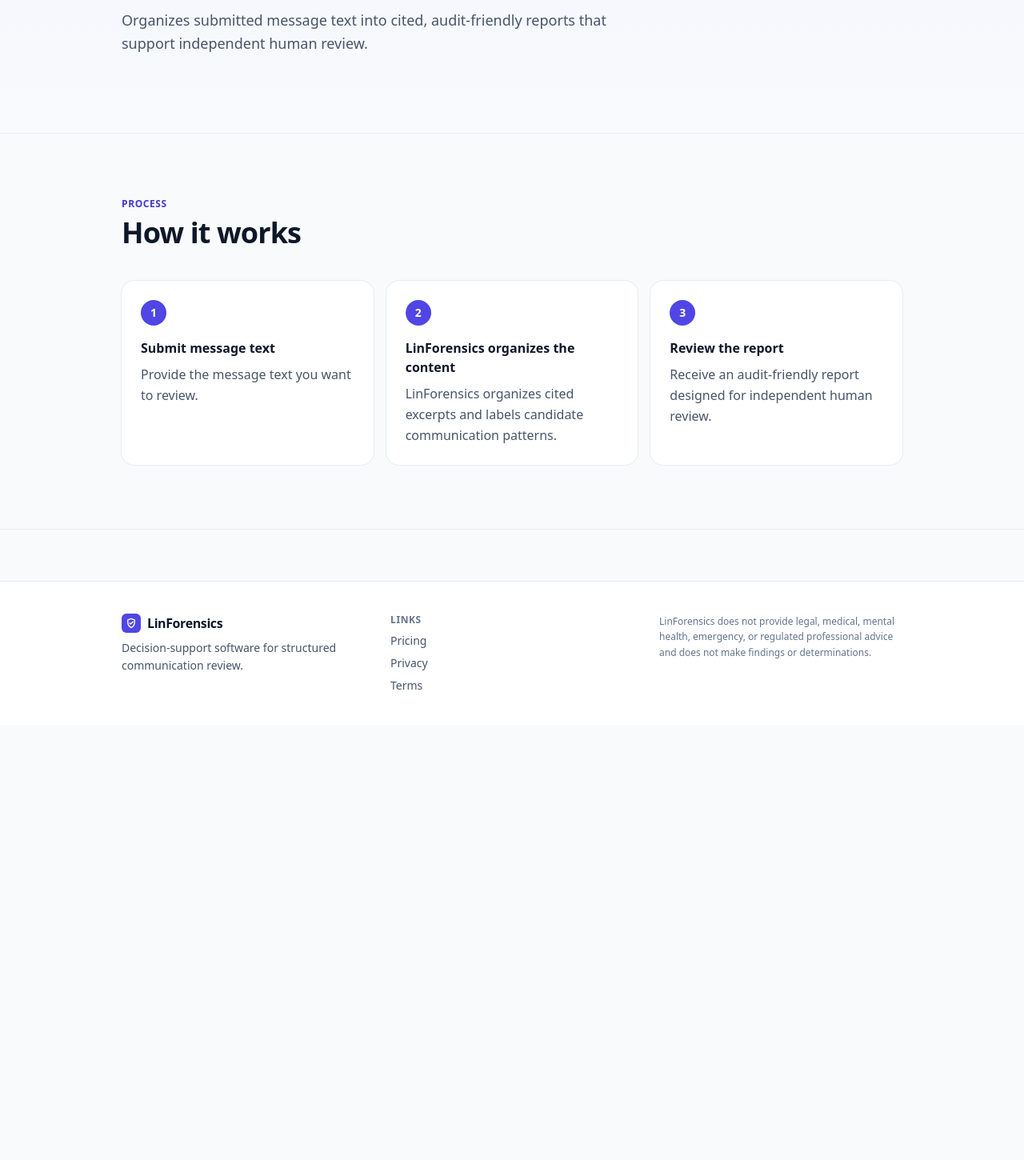
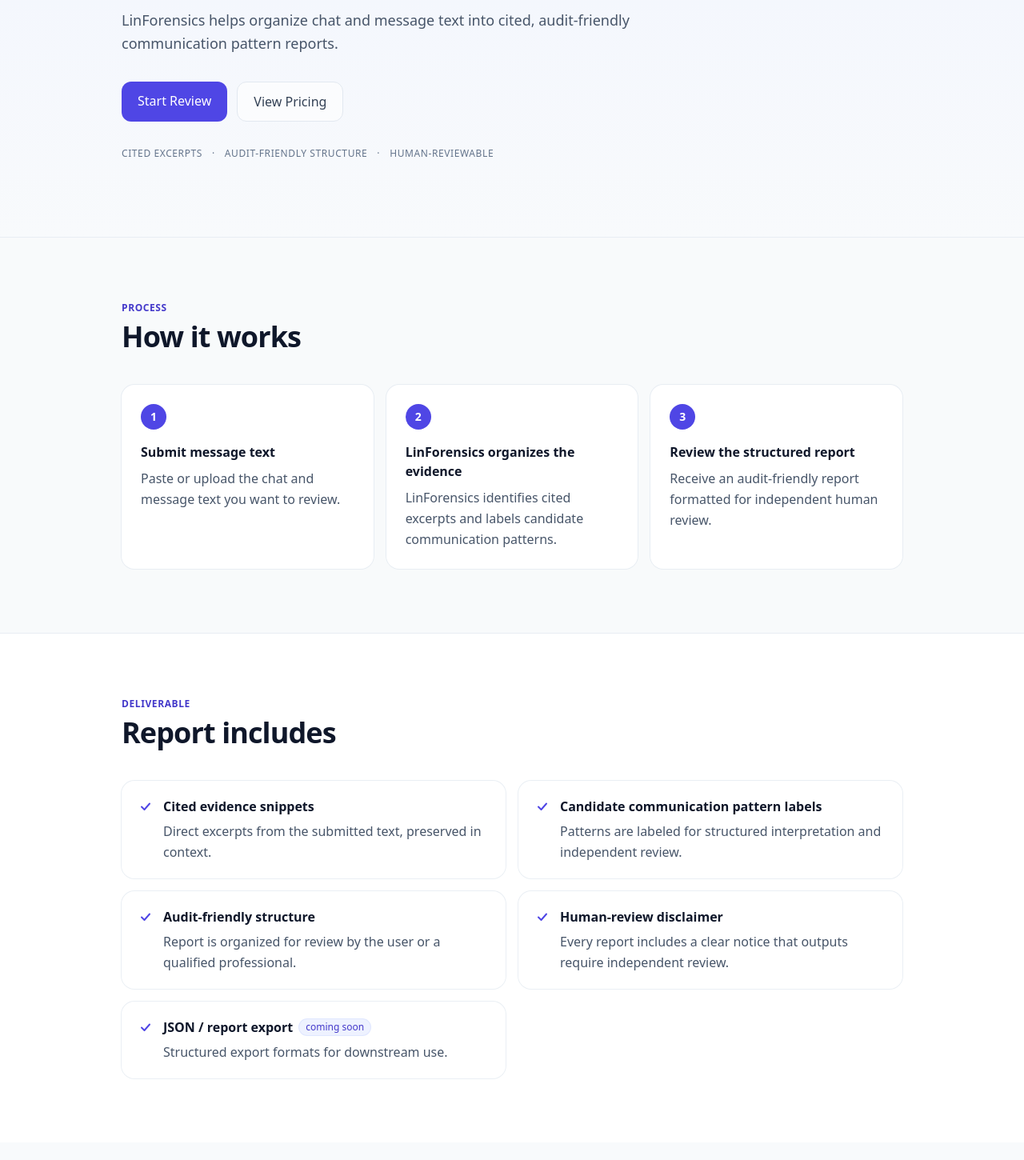
Before and after one commit to MeLinResearch/LinFrontend, a React (Vite) app: page / in a window 1280 px wide. Shown: the part 400-1850 px from the top of the page at 80% size. Before the commit the page ends 1307 px from the top, so only its background shows below. Built offline with nearby package versions, Linux system fonts and the light colour scheme.

Commit message:
Fix PR #4 targeted workflow and legal copy restores

```diff
--- a/src/main.jsx
+++ b/src/main.jsx
@@ -39,11 +39,18 @@
             <Link to="/pricing" className="text-slate-600 hover:text-slate-900 transition-colors">Pricing</Link>
             <Link to="/privacy" className="text-slate-600 hover:text-slate-900 transition-colors">Privacy</Link>
             <Link to="/terms" className="text-slate-600 hover:text-slate-900 transition-colors">Terms</Link>
-            <Link to="/pricing" className="inline-flex items-center rounded-xl bg-indigo-600 hover:bg-indigo-700 text-white px-4 py-2 text-sm font-medium transition-colors">Start Review</Link>
+            <Link
+              to="/pricing"
+              className="inline-flex items-center rounded-xl bg-indigo-600 hover:bg-indigo-700 text-white px-4 py-2 text-sm font-medium transition-colors focus-visible:outline-none focus-visible:ring-2 focus-visible:ring-indigo-500 focus-visible:ring-offset-2"
+            >
+              Start Review
+            </Link>
           </div>
         </nav>
       </header>
+
       <main className="flex-1">{children}</main>
+
       <footer className="border-t border-slate-200 bg-white mt-16">
         <div className="max-w-5xl mx-auto px-6 py-10 grid gap-8 md:grid-cols-3">
           <div className="space-y-2">
@@ -53,7 +60,9 @@
               </span>
               <p className="text-base font-semibold tracking-tight">LinForensics</p>
             </div>
-            <p className="text-sm text-slate-600 leading-relaxed">Decision-support software for structured communication review.</p>
+            <p className="text-sm text-slate-600 leading-relaxed">
+              Decision-support software for structured communication review.
+            </p>
           </div>
           <div className="flex flex-col gap-2 text-sm">
             <p className="text-xs font-semibold uppercase tracking-wider text-slate-500">Links</p>
@@ -61,7 +70,9 @@
             <Link to="/privacy" className="text-slate-600 hover:text-slate-900 transition-colors">Privacy</Link>
             <Link to="/terms" className="text-slate-600 hover:text-slate-900 transition-colors">Terms</Link>
           </div>
-          <p className="text-xs text-slate-500 leading-relaxed">LinForensics does not provide legal, medical, mental health, emergency, or regulated professional advice and does not make findings or determinations.</p>
+          <p className="text-xs text-slate-500 leading-relaxed">
+            LinForensics does not provide legal, medical, mental health, emergency, or regulated professional advice, and does not make findings or determinations.
+          </p>
         </div>
       </footer>
     </div>
@@ -70,28 +81,58 @@
 
 function HomePage() {
   const steps = [
-    ['Submit message text', 'Provide the message text you want to review.'],
-    ['LinForensics organizes the content', 'LinForensics organizes cited excerpts and labels candidate communication patterns.'],
-    ['Review the report', 'Receive an audit-friendly report designed for independent human review.'],
+    ['Submit message text', 'Paste or upload the chat and message text you want to review.'],
+    ['LinForensics organizes the evidence', 'LinForensics identifies cited excerpts and labels candidate communication patterns.'],
+    ['Review the structured report', 'Receive an audit-friendly report formatted for independent human review.'],
   ];
 
   return (
     <Layout>
-      <section className="bg-gradient-to-b from-white via-indigo-50/40 to-slate-50">
+            <section className="bg-gradient-to-b from-white via-indigo-50/40 to-slate-50">
         <div className="max-w-5xl mx-auto px-6 py-20 md:py-24">
-          <span className="inline-flex items-center rounded-full bg-indigo-50 text-indigo-700 text-xs font-medium uppercase tracking-wider px-3 py-1 ring-1 ring-indigo-100">Decision-support software</span>
-          <h1 className="mt-5 text-4xl md:text-6xl font-semibold tracking-tight leading-[1.05] text-slate-900 max-w-3xl text-balance">Structured communication review reports for human review</h1>
-          <p className="mt-5 text-lg text-slate-600 max-w-2xl leading-relaxed">Organizes submitted message text into cited, audit-friendly reports that support independent human review.</p>
+          <span className="inline-flex items-center rounded-full bg-indigo-50 text-indigo-700 text-xs font-medium uppercase tracking-wider px-3 py-1 ring-1 ring-indigo-100">
+            Decision-support software
+          </span>
+          <h1 className="mt-5 text-4xl md:text-6xl font-semibold tracking-tight leading-[1.05] text-slate-900 max-w-3xl text-balance">
+            Structured communication review reports for human review
+          </h1>
+          <p className="mt-5 text-lg text-slate-600 max-w-2xl leading-relaxed">
+            LinForensics helps organize chat and message text into cited, audit-friendly communication pattern reports.
+          </p>
+          <div className="mt-8 flex flex-wrap gap-3">
+            <Link
+              to="/pricing"
+              className="rounded-xl bg-indigo-600 hover:bg-indigo-700 text-white px-5 py-3 font-medium transition-colors focus-visible:outline-none focus-visible:ring-2 focus-visible:ring-indigo-500 focus-visible:ring-offset-2"
+            >
+              Start Review
+            </Link>
+            <Link
+              to="/pricing"
+              className="rounded-xl border border-slate-200 bg-white/60 hover:bg-white hover:border-slate-300 px-5 py-3 font-medium text-slate-700 transition-colors focus-visible:outline-none focus-visible:ring-2 focus-visible:ring-indigo-500 focus-visible:ring-offset-2"
+            >
+              View Pricing
+            </Link>
+          </div>
+          <div className="mt-8 flex flex-wrap items-center gap-x-3 gap-y-2 text-xs uppercase tracking-wider text-slate-500">
+            <span>Cited excerpts</span>
+            <span aria-hidden="true">·</span>
+            <span>Audit-friendly structure</span>
+            <span aria-hidden="true">·</span>
+            <span>Human-reviewable</span>
+          </div>
         </div>
       </section>
-      <section className="bg-slate-50/60 border-y border-slate-200/70">
+
+            <section className="bg-slate-50/60 border-y border-slate-200/70">
         <div className="max-w-5xl mx-auto px-6 py-16 md:py-20">
           <Eyebrow>Process</Eyebrow>
           <h2 className="mt-2 text-3xl md:text-4xl font-semibold tracking-tight text-slate-900">How it works</h2>
           <div className="mt-10 grid gap-4 md:grid-cols-3">
             {steps.map(([title, body], i) => (
               <article key={title} className="rounded-2xl bg-white p-6 ring-1 ring-slate-200/70 h-full flex flex-col">
-                <div className="flex h-8 w-8 items-center justify-center rounded-full bg-indigo-600 text-white text-sm font-semibold mb-4">{i + 1}</div>
+                <div className="flex h-8 w-8 items-center justify-center rounded-full bg-indigo-600 text-white text-sm font-semibold mb-4">
+                  {i + 1}
+                </div>
                 <h3 className="font-semibold text-slate-900">{title}</h3>
                 <p className="mt-2 text-slate-600 leading-relaxed">{body}</p>
               </article>
@@ -99,12 +140,51 @@
           </div>
         </div>
       </section>
+
+            <section className="bg-white">
+        <div className="max-w-5xl mx-auto px-6 py-16 md:py-20">
+          <Eyebrow>Deliverable</Eyebrow>
+          <h2 className="mt-2 text-3xl md:text-4xl font-semibold tracking-tight text-slate-900">Report includes</h2>
+          <div className="mt-10 grid gap-4 md:grid-cols-2">
+            <Feature title="Cited evidence snippets" body="Direct excerpts from the submitted text, preserved in context." />
+            <Feature title="Candidate communication pattern labels" body="Patterns are labeled for structured interpretation and independent review." />
+            <Feature title="Audit-friendly structure" body="Report is organized for review by the user or a qualified professional." />
+            <Feature title="Human-review disclaimer" body="Every report includes a clear notice that outputs require independent review." />
+            <Feature title="JSON / report export" body="Structured export formats for downstream use." soon />
+          </div>
+        </div>
+      </section>
     </Layout>
   );
 }
 
+function Feature({ title, body, soon = false }) {
+  return (
+    <article className="rounded-2xl bg-white p-5 ring-1 ring-slate-200/70 flex gap-3">
+      <CheckIcon />
+      <div className="flex-1">
+        <div className="flex items-center gap-2 flex-wrap">
+          <h3 className="font-semibold text-slate-900">{title}</h3>
+          {soon ? (
+            <span className="text-xs font-medium rounded-full bg-indigo-50 text-indigo-700 px-2 py-0.5 ring-1 ring-indigo-100">
+              coming soon
+            </span>
+          ) : null}
+        </div>
+        <p className="mt-1.5 text-slate-600 leading-relaxed">{body}</p>
+      </div>
+    </article>
+  );
+}
+
 function PricingPage() {
-  const included = ['Cited excerpts from submitted text', 'Candidate communication pattern labels', 'Audit-friendly structured report', 'Human-review disclaimer included', 'One self-service report'];
+  const included = [
+    'Cited evidence snippets from submitted text',
+    'Candidate communication pattern labels',
+    'Audit-friendly structured report',
+    'Human-review disclaimer included',
+    'Self-service delivery',
+  ];
 
   return (
     <Layout>
@@ -113,20 +193,51 @@
           <div className="text-center">
             <Eyebrow>Pricing</Eyebrow>
             <h1 className="mt-2 text-4xl md:text-5xl font-semibold tracking-tight text-slate-900">Pricing</h1>
+            <p className="mt-3 text-slate-600">
+              One clear product. No subscription. Pay once, receive your report.
+            </p>
           </div>
-          <div className="mt-10 max-w-xl mx-auto rounded-2xl bg-white p-8 ring-1 ring-slate-200">
+
+          <div className="mt-10 max-w-xl mx-auto rounded-2xl bg-white p-8 ring-1 ring-slate-200 shadow-[0_1px_2px_rgba(15,23,42,0.04),0_8px_24px_rgba(15,23,42,0.06)]">
             <h2 className="text-xl font-semibold text-slate-900">One Communication Review Report</h2>
+            <p className="mt-1 text-xs uppercase tracking-wider text-slate-500">One-time, self-service</p>
+
             <div className="mt-5 flex items-baseline gap-2">
               <span className="text-5xl font-semibold tracking-tight text-slate-900">$49.99</span>
+              <span className="text-sm text-slate-500">per report</span>
             </div>
-            <p className="mt-4 text-slate-600 leading-relaxed">Purchase includes one self-service communication review report.</p>
+
+            <p className="mt-4 text-slate-600 leading-relaxed">
+              Purchase includes one self-service communication review report.
+            </p>
+
             <ul className="mt-6 space-y-3 border-t border-slate-100 pt-6">
               {included.map((item) => (
-                <li key={item} className="flex items-start gap-3 text-slate-700"><CheckIcon /><span>{item}</span></li>
+                <li key={item} className="flex items-start gap-3 text-slate-700">
+                  <CheckIcon />
+                  <span>{item}</span>
+                </li>
               ))}
             </ul>
-            <a href="https://linforensics.lemonsqueezy.com/checkout/buy/48510123-8132-4ab7-b1e2-9a960b68adb4" target="_blank" rel="noreferrer" className="mt-7 inline-flex w-full md:w-auto justify-center rounded-xl bg-indigo-600 hover:bg-indigo-700 text-white px-5 py-3 font-medium transition-colors">Buy Report</a>
-            <p className="mt-4 text-xs text-slate-500">After purchase, retain your receipt. Report access is handled through the LinForensics report system.</p>
+
+            <a
+              href="https://linforensics.lemonsqueezy.com/checkout/buy/48510123-8132-4ab7-b1e2-9a960b68adb4"
+              target="_blank"
+              rel="noreferrer"
+              className="mt-7 inline-flex w-full md:w-auto justify-center rounded-xl bg-indigo-600 hover:bg-indigo-700 text-white px-5 py-3 font-medium transition-colors focus-visible:outline-none focus-visible:ring-2 focus-visible:ring-indigo-500 focus-visible:ring-offset-2"
+            >
+              Buy Report
+            </a>
+
+                        <p className="mt-4 text-xs text-slate-500">After purchase, retain your receipt. Report access is handled through the LinForensics report system.</p>
+
+          </div>
+
+          <div className="mt-8 max-w-xl mx-auto rounded-2xl bg-slate-50 p-6 ring-1 ring-slate-200/70">
+            <h3 className="font-semibold text-slate-900">Important notice</h3>
+            <p className="mt-2 text-slate-600 leading-relaxed">
+              LinForensics is decision-support software. It does not provide legal advice, medical advice, mental health advice, diagnoses, predictions, emergency support, or automated determinations.
+            </p>
           </div>
         </div>
       </section>
@@ -135,11 +246,52 @@
 }
 
 function TermsPage() {
-  return <Layout><section className="max-w-4xl mx-auto px-6 py-20 space-y-6"><div><Eyebrow>Legal</Eyebrow><h1 className="mt-2 text-4xl md:text-5xl font-semibold tracking-tight text-slate-900">Terms of Use</h1><p className="mt-3 text-slate-500">Last updated: May 2026</p></div>{sections.terms.map((s) => <article key={s.t} className="rounded-2xl bg-white p-6 ring-1 ring-slate-200/70"><h2 className="font-semibold text-lg text-slate-900">{s.t}</h2><p className="mt-2 text-slate-700 leading-relaxed">{s.b}</p></article>)}</section></Layout>;
+  return (
+    <Layout>
+      <section className="max-w-4xl mx-auto px-6 py-20 space-y-6">
+        <div>
+          <Eyebrow>Legal</Eyebrow>
+          <h1 className="mt-2 text-4xl md:text-5xl font-semibold tracking-tight text-slate-900">Terms of Use</h1>
+          <p className="mt-3 text-slate-500">Last updated: May 2026 placeholder, review before public launch</p>
+        </div>
+        <div className="rounded-2xl border border-amber-300 bg-amber-50 p-4 text-amber-900">
+          Pre-launch notice: These placeholder terms are for development review only. Final terms must be reviewed and published before accepting live public purchases.
+        </div>
+        {sections.terms.map((s) => (
+          <article key={s.t} className="rounded-2xl bg-white p-6 ring-1 ring-slate-200/70">
+            <h2 className="font-semibold text-lg text-slate-900">{s.t}</h2>
+            <p className="mt-2 text-slate-700 leading-relaxed">{s.b}</p>
+          </article>
+        ))}
+      </section>
+    </Layout>
+  );
 }
 
 function PrivacyPage() {
-  return <Layout><section className="max-w-4xl mx-auto px-6 py-20 space-y-6"><div><Eyebrow>Legal</Eyebrow><h1 className="mt-2 text-4xl md:text-5xl font-semibold tracking-tight text-slate-900">Privacy Notice</h1><p className="mt-3 text-slate-500">Last updated: May 2026</p></div>{sections.privacy.map((s) => <article key={s.t} className="rounded-2xl bg-white p-6 ring-1 ring-slate-200/70"><h2 className="font-semibold text-lg text-slate-900">{s.t}</h2><p className="mt-2 text-slate-700 leading-relaxed">{s.b}</p></article>)}</section></Layout>;
+  return (
+    <Layout>
+      <section className="max-w-4xl mx-auto px-6 py-20 space-y-6">
+        <div>
+          <Eyebrow>Legal</Eyebrow>
+          <h1 className="mt-2 text-4xl md:text-5xl font-semibold tracking-tight text-slate-900">Privacy Notice</h1>
+          <p className="mt-3 text-slate-500">Last updated: May 2026 placeholder, complete privacy policy will be published before public launch</p>
+        </div>
+        <div className="rounded-2xl border border-amber-300 bg-amber-50 p-4 text-amber-900">
+          Pre-launch notice: This placeholder privacy notice is for development review only. A complete privacy policy must be reviewed and published before accepting live public submissions.
+        </div>
+        {sections.privacy.map((s) => (
+          <article key={s.t} className="rounded-2xl bg-white p-6 ring-1 ring-slate-200/70">
+            <h2 className="font-semibold text-lg text-slate-900">{s.t}</h2>
+            <p className="mt-2 text-slate-700 leading-relaxed">{s.b}</p>
+          </article>
+        ))}
+        <div className="rounded-2xl bg-slate-100 p-4 text-slate-700 ring-1 ring-slate-200/70">
+          A fuller privacy policy covering specific data practices, retention policies, third-party processors, and user rights will be added before full public launch. This placeholder notice is not a complete or binding privacy policy.
+        </div>
+      </section>
+    </Layout>
+  );
 }
 
 function SuccessPage() {
@@ -148,9 +300,18 @@
       <section className="max-w-3xl mx-auto px-6 py-20">
         <Eyebrow>Confirmation</Eyebrow>
         <h1 className="mt-2 text-4xl md:text-5xl font-semibold tracking-tight text-slate-900">Payment received.</h1>
-        <p className="mt-4 text-slate-700 leading-relaxed">Your purchase was received. Retain your receipt. Report access is handled through the LinForensics report system.</p>
-        <div className="mt-6 rounded-2xl bg-slate-50 p-5 ring-1 ring-slate-200/70 text-slate-700 leading-relaxed">LinForensics is decision-support software. It does not provide legal advice, medical advice, mental health advice, diagnoses, predictions, emergency support, or automated determinations.</div>
-        <Link to="/" className="mt-6 inline-flex rounded-xl bg-indigo-600 hover:bg-indigo-700 text-white px-5 py-3 font-medium transition-colors">Return to home</Link>
+        <p className="mt-4 text-slate-700 leading-relaxed">
+          Your report access will be activated through the LinForensics report system. If automatic access is not yet available, retain your receipt and contact LinForensics support for assistance.
+        </p>
+        <div className="mt-6 rounded-2xl bg-slate-50 p-5 ring-1 ring-slate-200/70 text-slate-700 leading-relaxed">
+          LinForensics is decision-support software. It does not provide legal advice, medical advice, mental health advice, diagnoses, predictions, emergency support, or automated determinations.
+        </div>
+        <Link
+          to="/"
+          className="mt-6 inline-flex rounded-xl bg-indigo-600 hover:bg-indigo-700 text-white px-5 py-3 font-medium transition-colors focus-visible:outline-none focus-visible:ring-2 focus-visible:ring-indigo-500 focus-visible:ring-offset-2"
+        >
+          Return to home
+        </Link>
       </section>
     </Layout>
   );
@@ -158,16 +319,21 @@
 
 const sections = {
   terms: [
-    { t: '1. Nature of the Software', b: 'LinForensics is decision-support software only. It organizes and structures submitted message text into a report to assist human review.' },
-    { t: '2. Independent Review', b: 'Reports may contain errors, omissions, or mischaracterizations and should be independently reviewed by a qualified professional before being relied upon.' },
-    { t: '3. Limitations', b: 'LinForensics does not provide legal advice, medical advice, mental health advice, emergency support, diagnoses, predictions, or automated determinations.' },
-    { t: '4. Contact', b: 'Questions can be directed to support@linforensics.com.' },
+    { t: '1. Nature of the Software', b: 'LinForensics is decision-support software only. It organizes and structures submitted message text into a report to assist human review. LinForensics does not provide legal advice, medical advice, mental health advice, investigative services, emergency support, or any form of professional or regulated advice. Nothing in any report generated by LinForensics should be interpreted as a legal finding, clinical assessment, or professional determination of any kind.' },
+    { t: '2. User Responsibility', b: 'Users are solely responsible for reviewing, interpreting, and acting on any report generated by LinForensics. Reports are structured summaries and may contain errors, omissions, or mischaracterizations. All reports should be independently reviewed by a qualified professional before being relied upon for any purpose.' },
+    { t: '3. Accuracy and Limitations', b: 'Reports generated by LinForensics may contain errors. AI-assisted analysis is not infallible and should not be treated as definitive. LinForensics makes no warranty, express or implied, as to the accuracy, completeness, or fitness for purpose of any report output.' },
+    { t: '4. Emergency Situations', b: 'Do not use LinForensics for emergency situations. If you or someone you know is in immediate danger, contact emergency services. LinForensics is not equipped to provide crisis support or emergency response of any kind.' },
+    { t: '5. Content Permissions', b: 'You must only upload or submit content you have lawful permission to process. By submitting content to LinForensics, you represent that you have all necessary rights or consents to submit that content for review. LinForensics bears no liability for unauthorized use of third-party content.' },
+    { t: '6. Refunds', b: 'Completed, successfully generated reports may be non-refundable. Refunds may be considered in cases where a technical failure prevents delivery of a report. Refund eligibility will be assessed on a case-by-case basis. To inquire about a refund, contact lin.research@proton.me.' },
+    { t: '7. Changes to These Terms', b: 'These terms are placeholder terms provided during pre-launch development. A complete, reviewed set of terms will be published before this software is made available to the public. These placeholder terms do not constitute a binding legal agreement.' },
   ],
   privacy: [
-    { t: '1. Overview', b: 'This is a general pre-launch privacy notice for the LinForensics public website.' },
-    { t: '2. Submitted Content', b: 'Submitted content may be processed by third-party infrastructure and AI processing services to generate the requested report.' },
-    { t: '3. Commitments', b: 'This notice does not make specific commitments regarding deletion timelines, encryption standards, retention periods, or processor-level workflows.' },
-    { t: '4. Contact', b: 'Questions about privacy can be directed to support@linforensics.com.' },
+    { t: '1. Overview', b: 'This notice describes how LinForensics handles information submitted through the LinForensics communication review software. This is a placeholder notice intended for pre-launch development. A complete, reviewed privacy policy will be published before this software is made available to the public.' },
+    { t: '2. Submitted Content', b: 'Text you submit to LinForensics may be processed by AI systems in order to generate your report. This content may include messages, chat logs, or other communications. You should consider the sensitivity of any content before submitting it.' },
+    { t: '3. Sensitive Content', b: 'User submissions may include sensitive personal content. LinForensics does not knowingly solicit sensitive personal information beyond what is required to generate a requested report. Users are responsible for deciding what content to submit.' },
+    { t: '4. Data Retention and Security', b: 'This notice does not make specific commitments regarding data deletion timelines, encryption standards, or retention periods. Those details will be addressed in the full privacy policy to be published at launch. Do not submit content on the assumption that it will be deleted within any particular timeframe.' },
+    { t: '5. Third-Party Services', b: 'LinForensics may use third-party infrastructure and AI processing services to deliver the product. Submitted content may be processed by those services subject to their own terms and privacy policies. Details will be disclosed in the full privacy policy.' },
+    { t: '6. Contact', b: 'Questions about privacy or data handling can be directed to lin.research@proton.me.' },
   ],
 };
 
```
